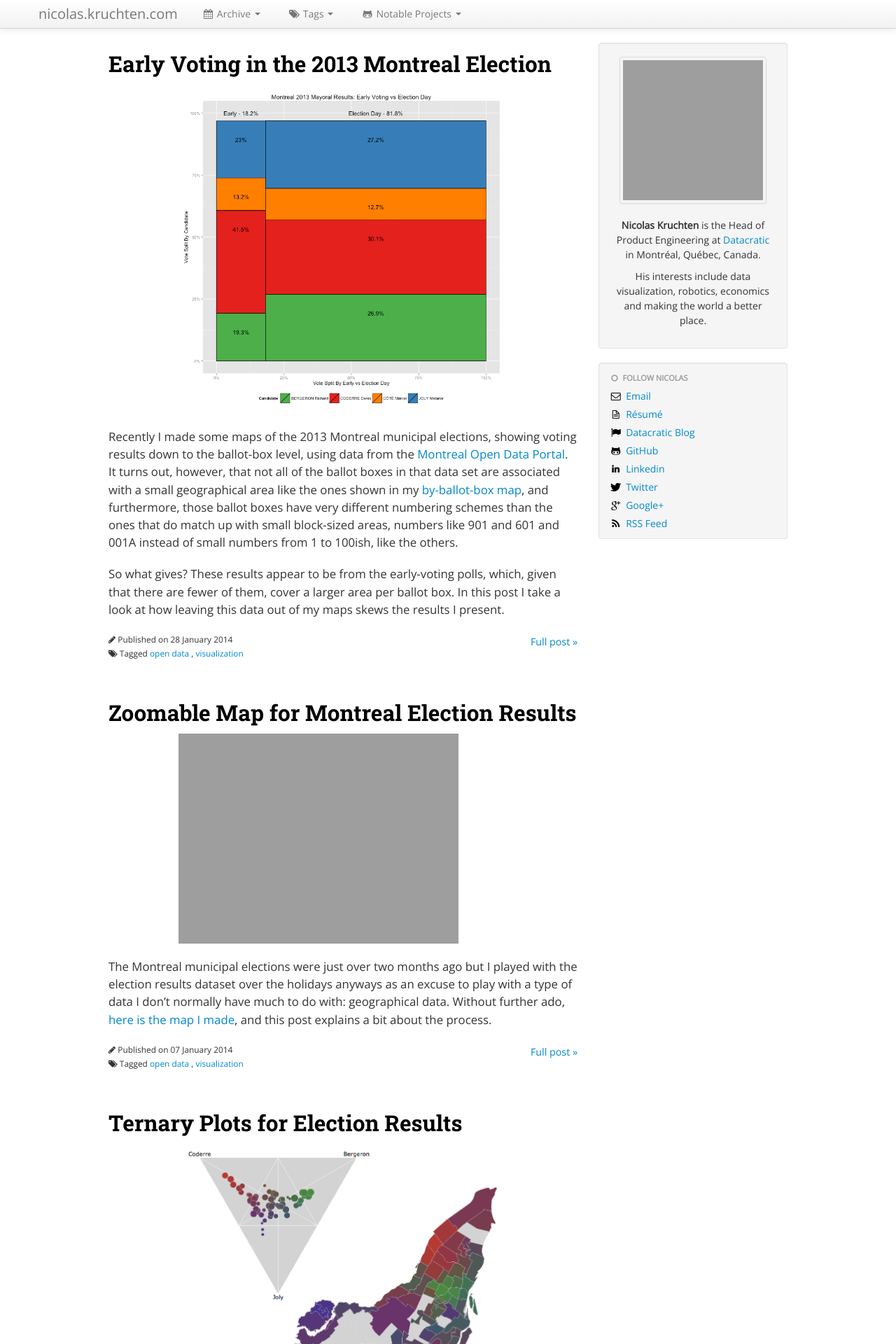
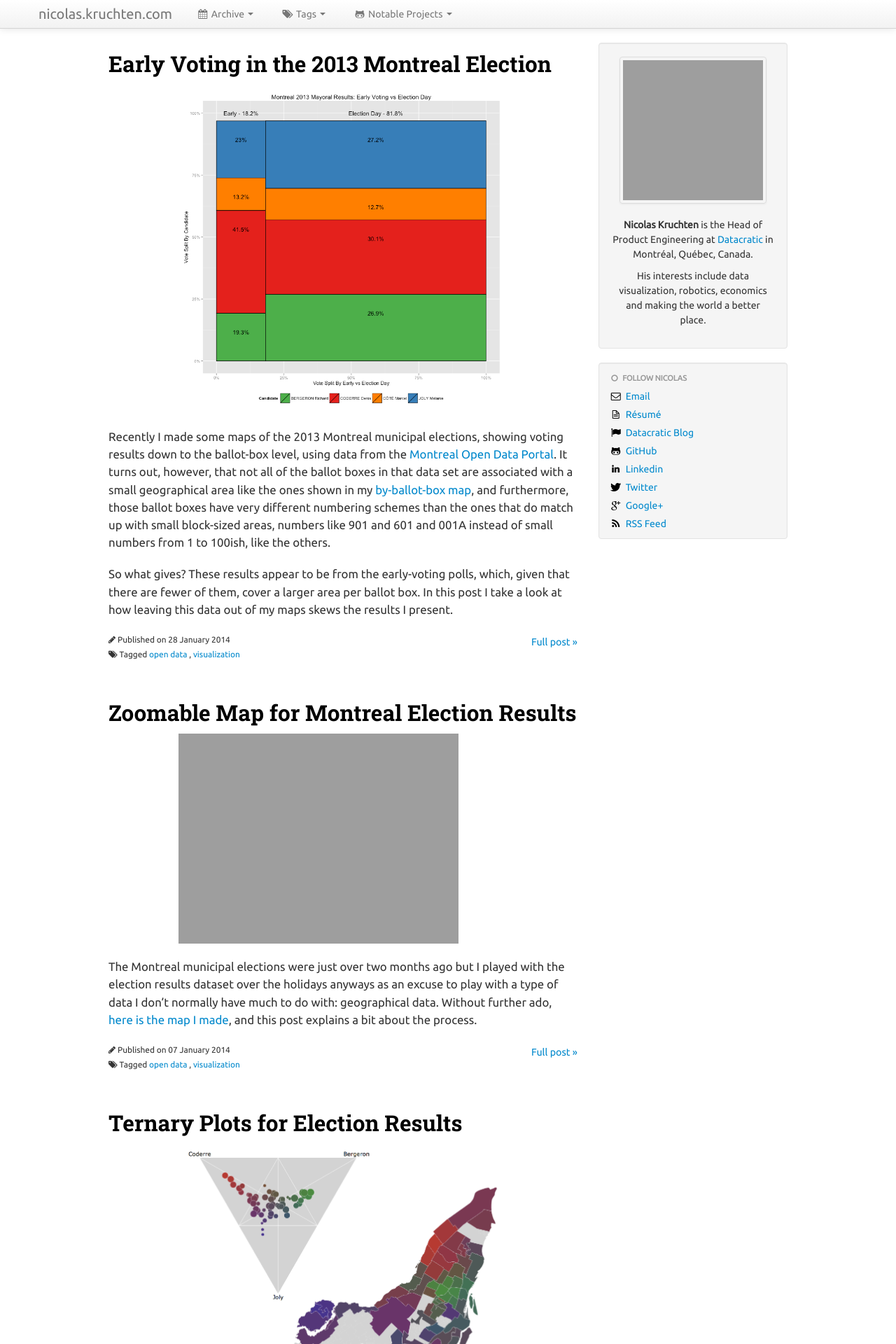
Before and after one commit to nicolaskruchten/nicolaskruchten.github.io, a Jekyll site: the page built from index.html, in a window 1280 px wide. Shown: the top 1920 px of the page at 70% size. Built offline with Jekyll 4.4.1, drawn with Linux system fonts in a browser that asks for light colours; the list of posts is cut into pages by our own code; grey boxes are pictures that could not be loaded.

Commit message:
ubuntu font

```diff
--- a/_includes/head/common/common.html
+++ b/_includes/head/common/common.html
@@ -32,9 +32,9 @@
 	{% elsif site.favicon.enabled and site.favicon.remote.enabled %}
 		<link rel="icon" type="image/{{ site.favicon.remote.type }}" href="{{ site.favicon.remote.full_url }}" />
 	{% endif %}
-	<link href='http://fonts.googleapis.com/css?family=Roboto+Slab:700|Open+Sans' rel='stylesheet' type='text/css'>
+	<link href='http://fonts.googleapis.com/css?family=Roboto+Slab:700|Ubuntu' rel='stylesheet' type='text/css'>
 	<style>
-	body { font-family: 'Open Sans'; -webkit-font-smoothing: antialiased;}
+	body { font-family: 'Ubuntu'; -webkit-font-smoothing: antialiased;}
 	h1, h2, h3, h4, h5, h6 {font-family: 'Roboto Slab'; font-weight: normal;}
 	p { line-height: 1.5; }
 	</style>
```
